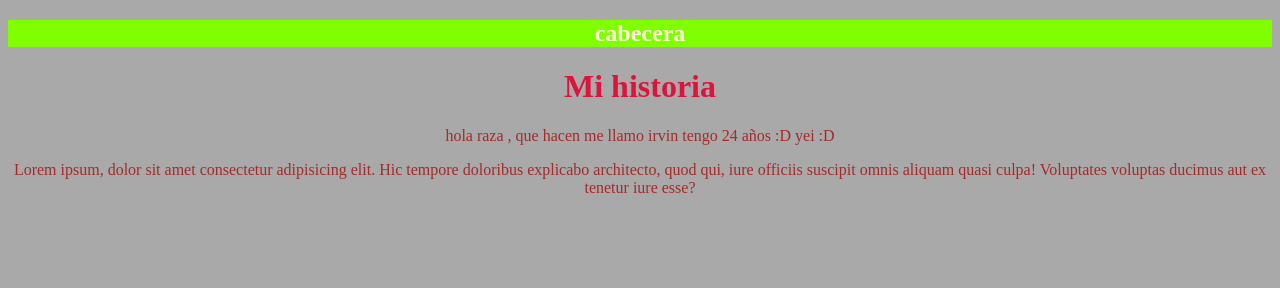
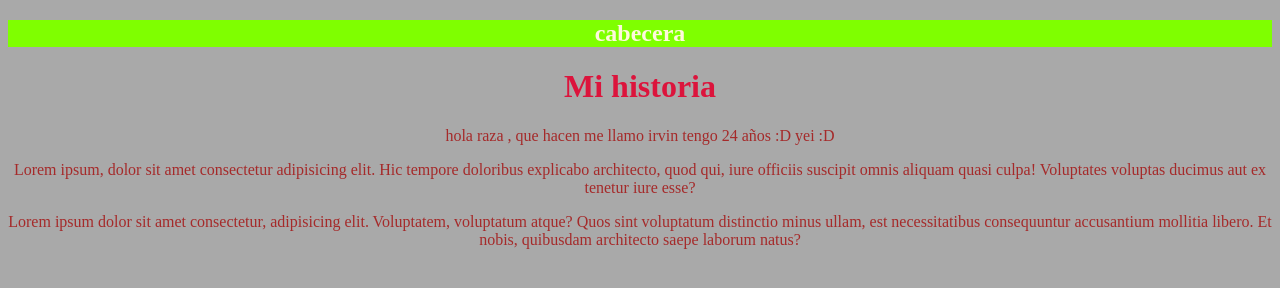
Before and after one commit to iacr-10/aprendiendo-a-usar-git, a plain HTML site: page index.html in a window 1280 px wide. Drawn offline with Linux system fonts and the light colour scheme.

Commit message:
tercer parrafo

```diff
--- a/index.html
+++ b/index.html
@@ -20,6 +20,9 @@
         <p>Lorem ipsum, dolor sit amet consectetur adipisicing elit. Hic tempore doloribus explicabo architecto,
              quod qui, iure officiis suscipit omnis aliquam quasi culpa! Voluptates voluptas ducimus aut ex tenetur
              iure esse?</p>
+             <p>
+                 Lorem ipsum dolor sit amet consectetur, adipisicing elit. Voluptatem, voluptatum atque? Quos sint voluptatum distinctio minus ullam, est necessitatibus consequuntur accusantium mollitia libero. Et nobis, quibusdam architecto saepe laborum natus?
+             </p>
     </div>
 
 </body>
```
